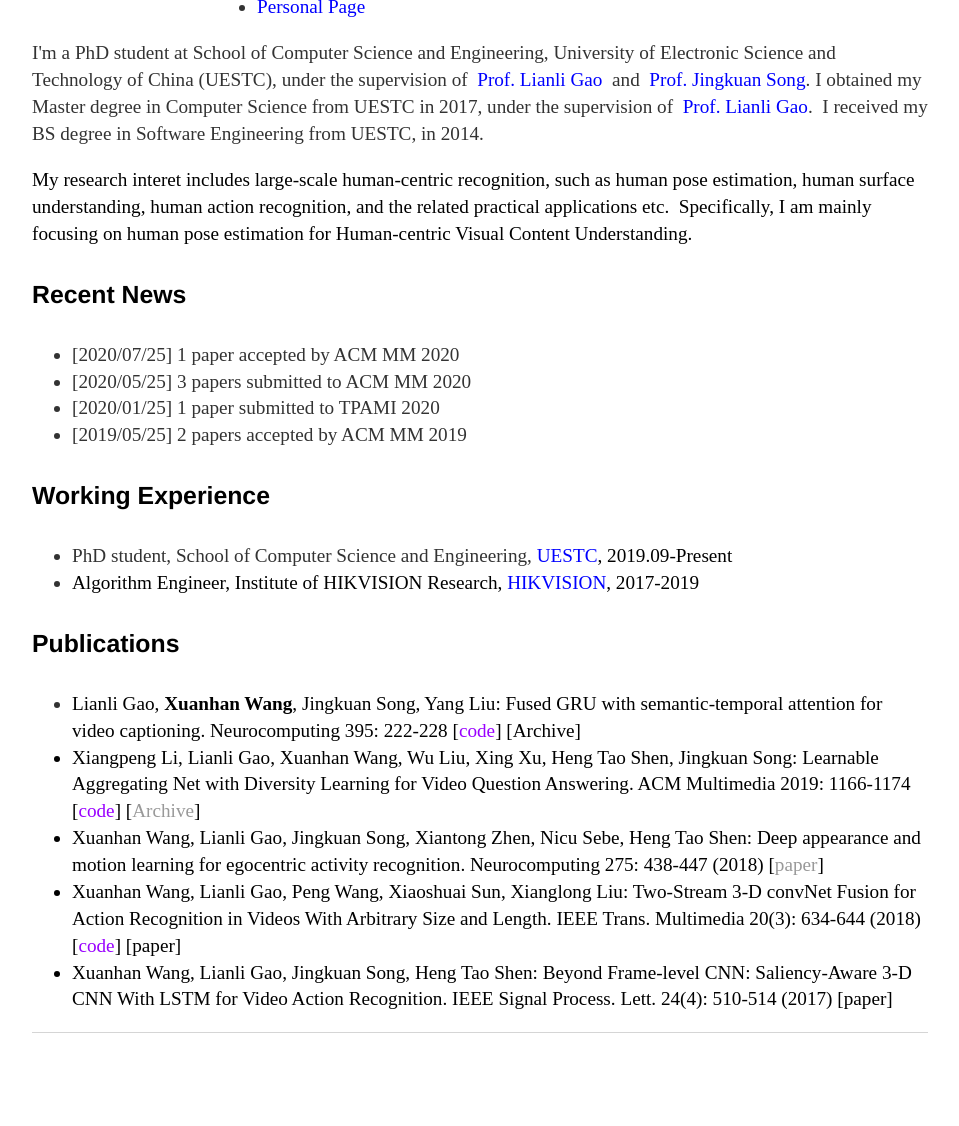
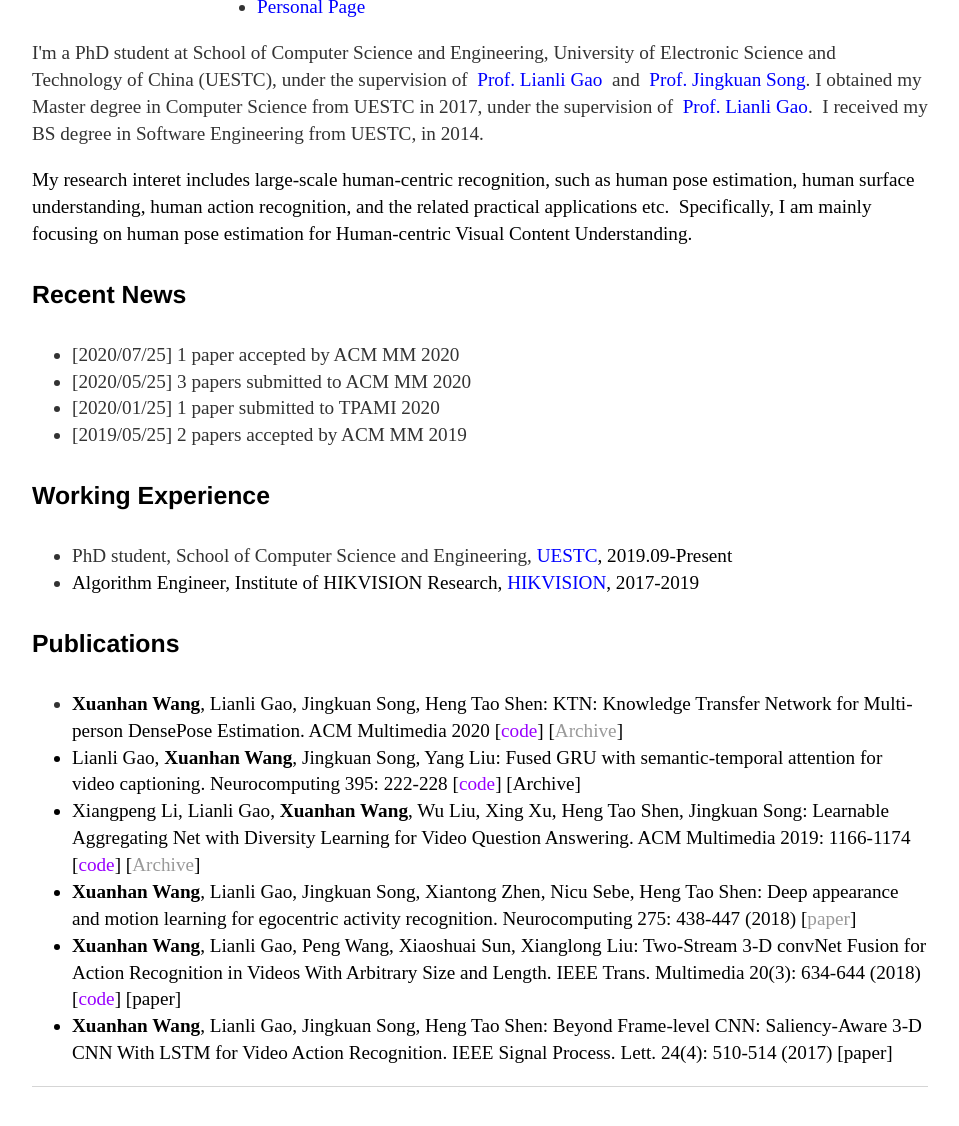
Before and after one commit to cfm-wxh/xuanhanwang.github.io, a Jekyll site: the page built from index.html, in a window 1280 px wide, cut to the strip 381-1528 px from the top of the page. Shown: the top 1126 px of the strip, without its empty margins (160-1119 px from the left). Built offline with Jekyll 4.4.1, drawn with Linux system fonts in a browser that asks for light colours; before the commit the page ends 1474 px from its top, so only the background shows below that.

Commit message:
Update index.html

```diff
--- a/index.html
+++ b/index.html
@@ -48,11 +48,12 @@
 
 <h4>Publications</h4>
 	<ul>
+		<li><font ><font color="#000000"><b><font color="#000000">Xuanhan Wang</b><font color="#000000">, Lianli Gao, Jingkuan Song, Heng Tao Shen: KTN: Knowledge Transfer Network for Multi-person DensePose Estimation. ACM Multimedia 2020 [</font><a href="https://github.com/stoa-xh91/KTN" rel="nofollow"><font color="#9900ff">code</font></a><font color="#000000">] [<a href="https://arxiv.org/abs/1701.07901" rel="nofollow">Archive</a>]</font></font></li>
 		<li><font ><font color="#000000">Lianli Gao, <b><font color="#000000">Xuanhan Wang</b><font color="#000000">, Jingkuan Song, Yang Liu: Fused GRU with semantic-temporal attention for video captioning. Neurocomputing 395: 222-228 [</font><a href="https://github.com/wangxuanhan/stafg-capgen-vid" rel="nofollow"><font color="#9900ff">code</font></a><font color="#000000">] [Archive]</font></font></li>
-		<li><font ><font color="#000000">Xiangpeng Li, Lianli Gao, Xuanhan Wang, Wu Liu, Xing Xu, Heng Tao Shen, Jingkuan Song: Learnable Aggregating Net with Diversity Learning for Video Question Answering. ACM Multimedia 2019: 1166-1174 [</font><a href="https://github.com/hetaoconquer/DRH" rel="nofollow"><font color="#9900ff">code</font></a><font color="#000000">] [<a href="https://arxiv.org/abs/1701.07901" rel="nofollow">Archive</a>]</font></font></li>
-		<li><font ><font color="#000000">Xuanhan Wang, Lianli Gao, Jingkuan Song, Xiantong Zhen, Nicu Sebe, Heng Tao Shen: Deep appearance and motion learning for egocentric activity recognition. Neurocomputing 275: 438-447 (2018) [<a href="http://dl.acm.org/citation.cfm?id=2967242" rel="nofollow">paper</a>]</font></font></li>
-		<li><font ><font color="#000000">Xuanhan Wang, Lianli Gao, Peng Wang, Xiaoshuai Sun, Xianglong Liu: Two-Stream 3-D convNet Fusion for Action Recognition in Videos With Arbitrary Size and Length. IEEE Trans. Multimedia 20(3): 634-644 (2018) [</font><a href="https://github.com/zhaoluffy/hLSTMat" rel="nofollow"><font color="#9900ff">code</font></a><font color="#000000">] [paper]</font></font></li>
-		<li><font ><font color="#000000">Xuanhan Wang, Lianli Gao, Jingkuan Song, Heng Tao Shen: Beyond Frame-level CNN: Saliency-Aware 3-D CNN With LSTM for Video Action Recognition. IEEE Signal Process. Lett. 24(4): 510-514 (2017) [paper]</font></font></li>
+		<li><font ><font color="#000000">Xiangpeng Li, Lianli Gao, <b><font color="#000000">Xuanhan Wang</b><font color="#000000">, Wu Liu, Xing Xu, Heng Tao Shen, Jingkuan Song: Learnable Aggregating Net with Diversity Learning for Video Question Answering. ACM Multimedia 2019: 1166-1174 [</font><a href="https://github.com/hetaoconquer/DRH" rel="nofollow"><font color="#9900ff">code</font></a><font color="#000000">] [<a href="https://arxiv.org/abs/1701.07901" rel="nofollow">Archive</a>]</font></font></li>
+		<li><font ><font color="#000000"><b><font color="#000000">Xuanhan Wang</b><font color="#000000">, Lianli Gao, Jingkuan Song, Xiantong Zhen, Nicu Sebe, Heng Tao Shen: Deep appearance and motion learning for egocentric activity recognition. Neurocomputing 275: 438-447 (2018) [<a href="http://dl.acm.org/citation.cfm?id=2967242" rel="nofollow">paper</a>]</font></font></li>
+		<li><font ><font color="#000000"><b><font color="#000000">Xuanhan Wang</b><font color="#000000">, Lianli Gao, Peng Wang, Xiaoshuai Sun, Xianglong Liu: Two-Stream 3-D convNet Fusion for Action Recognition in Videos With Arbitrary Size and Length. IEEE Trans. Multimedia 20(3): 634-644 (2018) [</font><a href="https://github.com/zhaoluffy/hLSTMat" rel="nofollow"><font color="#9900ff">code</font></a><font color="#000000">] [paper]</font></font></li>
+		<li><font ><font color="#000000"><b><font color="#000000">Xuanhan Wang</b><font color="#000000">, Lianli Gao, Jingkuan Song, Heng Tao Shen: Beyond Frame-level CNN: Saliency-Aware 3-D CNN With LSTM for Video Action Recognition. IEEE Signal Process. Lett. 24(4): 510-514 (2017) [paper]</font></font></li>
 	</ul>
 
 
```
